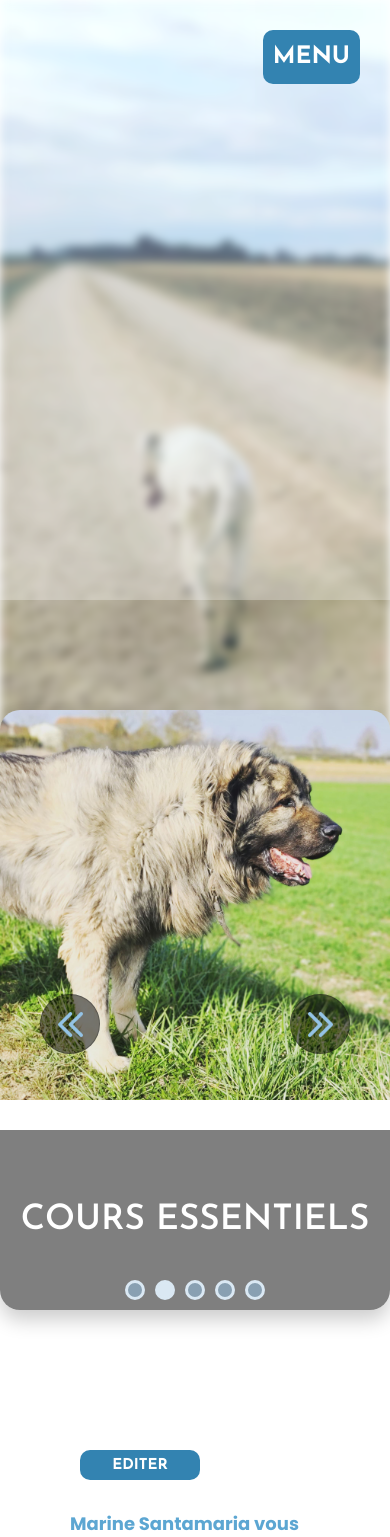
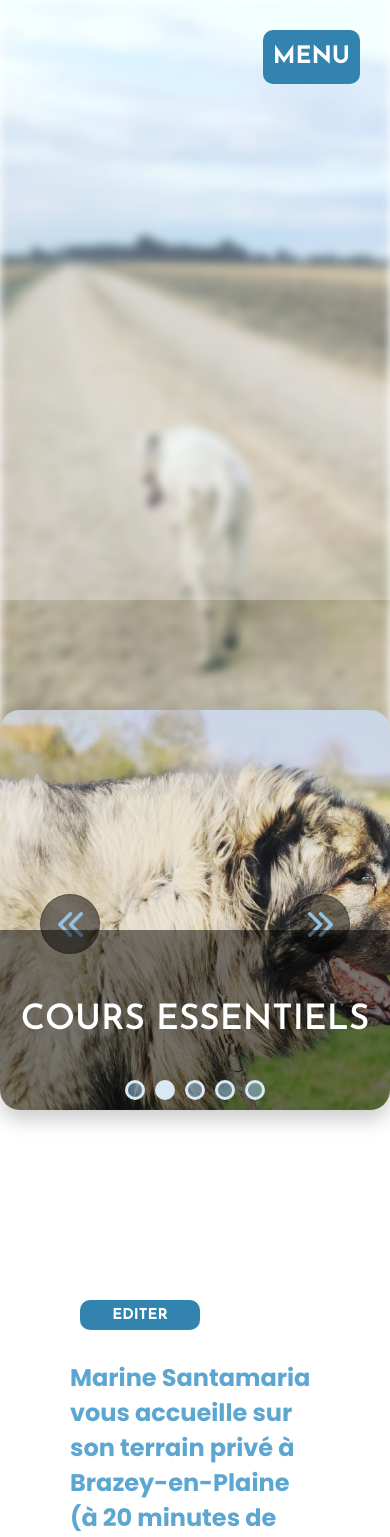
Before and after one commit to eboudrenghien/SavoirEcouterSonChien, a React (Create React App) app in the folder client/: page / in a window 390 px wide. Shown: the top 1537 px of the page. Built offline with nearby package versions, Linux system fonts and the light colour scheme.

Commit message:
modification font-size à propos de, problème résolu sous-menu, slider en cours

```diff
--- a/client/src/components/Navbar.jsx
+++ b/client/src/components/Navbar.jsx
@@ -75,15 +75,14 @@ function Navbar() {
                     <Link to="/" title="Accueil">
                         <img src={Logo} alt="" className='logo' style={{ width: '150px' }} />
                     </Link>
-                    <li className="items"><Link to="/" onClick={toggleSousMenu}>FORMULES
-                        <span> <i className="fa-solid fa-angle-down" onClick={toggleSousMenu}></i></span></Link>
+                    <li className="items" onClick={toggleSousMenu}>FORMULES
                         {sousMenu && (
                             <ul className='sous-menu'>
-                                <li className="items-sous-menu" style={{ textAlign: 'center' }}><Link to="/stage-intensif" className='link' >STAGE INTENSIF</Link></li>
-                                <li className="items-sous-menu" style={{ textAlign: 'center' }}><Link to="/cours-essentiels" >COURS ESSENTIELS</Link></li>
-                                <li className="items-sous-menu" style={{ textAlign: 'center' }}><Link to="/7-jours-de-reeducation" >7 JOURS DE RÉÉDUCATION</Link></li>
-                                <li className="items-sous-menu" style={{ textAlign: 'center' }}><Link to="/attestation-chien-de-categorie">ATTESTATION D'APTITUDE POUR DÉTENTEUR CHIENS DE CATÉGORIES</Link></li>
-                                <li className="items-sous-menu" style={{ textAlign: 'center' }}><Link to="/cours-collectifs" >COURS COLLECTIFS</Link></li>
+                                <li className="items-sous-menu" style={{ textAlign: 'center' }}  onClick={toggleSousMenu}><Link to="/stage-intensif" className='link' >STAGE INTENSIF</Link></li>
+                                <li className="items-sous-menu" style={{ textAlign: 'center' }}  onClick={toggleSousMenu}><Link to="/cours-essentiels" >COURS ESSENTIELS</Link></li>
+                                <li className="items-sous-menu" style={{ textAlign: 'center' }}  onClick={toggleSousMenu}><Link to="/7-jours-de-reeducation" >7 JOURS DE RÉÉDUCATION</Link></li>
+                                <li className="items-sous-menu" style={{ textAlign: 'center' }}  onClick={toggleSousMenu}><Link to="/attestation-chien-de-categorie">ATTESTATION D'APTITUDE POUR DÉTENTEUR CHIENS DE CATÉGORIES</Link></li>
+                                <li className="items-sous-menu" style={{ textAlign: 'center' }}  onClick={toggleSousMenu}><Link to="/cours-collectifs" >COURS COLLECTIFS</Link></li>
                             </ul>
                         )}
                     </li>
--- a/client/src/styles/components/Navbar.scss
+++ b/client/src/styles/components/Navbar.scss
@@ -25,11 +25,19 @@ nav {
     list-style: none;
 
     li {
-      font-size: 24px;
-
+      font-size: 1.5rem;
       display: flex;
       flex-wrap: wrap;
-
+      color: $color3;
+      font-family: $police2;
+      font-weight: 800;
+      text-decoration: none;
+      text-shadow: $color1 1px 0 10px;
+      cursor: pointer;
+      &:hover {
+        color: $color1;
+        text-shadow: $color3 1px 0 10px;
+      }
       a {
         color: $color3;
         font-family: $police2;
@@ -52,7 +60,6 @@ nav {
 .sous-menu {
   position: absolute;
   width: 260px;
-
   top: 100px;
   padding: 10px;
   z-index: 2;
@@ -65,7 +72,7 @@ nav {
     align-items: center;
     text-align: center;
     padding: 10px;
-    background: rgba(255, 255, 255, 0.6);
+    background: rgba(255, 255, 255,1);
     border-bottom: 0.5px solid $color3;
     border-right: 0.5px solid $color3;
     border-left: 0.5px solid $color3;
@@ -75,8 +82,10 @@ nav {
       color: $color3;
       font-family: $police2;
       font-weight: 800;
+      font-size: 1.2rem;
       text-decoration: none;
       cursor: pointer;
+
 
       &:hover {
         color: $color1;
@@ -87,9 +96,6 @@ nav {
   }
 }
 
-.items:hover>ul {
-  display: block;
-}
 
 .link-connexion {
 
@@ -139,9 +145,6 @@ nav {
         width: 200px;
         height: 50px;
 
-        a {
-          color: white;
-        }
       }
 
     }
@@ -149,7 +152,7 @@ nav {
     .link-connexion {
       height: 40px;
       padding: 10px;
-      font-size: 18px;
+      font-size: 1.5rem;
     }
 
     .menu {
--- a/client/src/styles/components/albums-photos.scss
+++ b/client/src/styles/components/albums-photos.scss
@@ -14,7 +14,7 @@
     margin-top: 20px;
     margin-bottom: 10px;
     text-align: center;
-    font-size: 20px;
+    font-size: 1.5rem;
     font-family: $police2;
     color: $color3;
 
--- a/client/src/styles/components/animations/Slider.scss
+++ b/client/src/styles/components/animations/Slider.scss
@@ -1,8 +1,6 @@
 .container-slider {
-  max-width: 1200px;
-  width: 1200px;
-  height: 600px;
-  margin: 120px;
+  width: 800px;
+  height: 555px;
   object-fit: cover;
   position: relative;
   overflow: hidden;
@@ -12,15 +10,25 @@
 }
 @media screen and (max-width: 750px) {
   .container-slider {
-    width: 800px;
+    width: 400px;
+    height: 400px;
     margin: 90px auto;
+    .slide img {
+      width: 100%;
+      height: 10%;
 
+      object-fit: cover;
+
+
+    }
   }
 }
 @media screen and (max-width: 375px) {
   .container-slider {
     width: 280px;
     height:300px;
+
+
     .slideTitre {
 
       width: 100%;
@@ -79,9 +87,9 @@
 
 .slide img {
   width: 100%;
-
+  height: 100%;
+  min-height: 700px;
   object-fit: cover;
-  background-position: center;
 
 
 }
--- a/client/src/styles/components/formules/stageintensif.scss
+++ b/client/src/styles/components/formules/stageintensif.scss
@@ -57,7 +57,6 @@
             margin-top: 0px;
             font-family: $police1;
             font-weight: 600;
-
         }
     }
 }
--- a/client/src/styles/index.css
+++ b/client/src/styles/index.css
@@ -9,6 +9,10 @@
 
 html, body {
   height: 100%;
+}
+
+p {
+  font-size: 1rem;
 }
 
 button {
@@ -77,8 +81,6 @@ button:hover {
 
 .accueil {
   display: flex;
-  justify-content: space-around;
-  align-items: center;
 }
 .accueil .description {
   position: relative;
@@ -95,14 +97,14 @@ button:hover {
   font-family: "Poppins", sans-serif;
   font-weight: 700;
   padding: 10px;
-  font-size: 18px;
+  font-size: 1.5rem;
   color: #5CA6D2;
 }
 .accueil .description p {
   font-family: "Poppins", sans-serif;
   font-weight: 500;
   padding: 10px;
-  font-size: 16px;
+  font-size: 1rem;
   text-align: justify;
 }
 @media screen and (max-width: 1200px) {
@@ -114,9 +116,11 @@ button:hover {
 @media screen and (max-width: 1400px) {
   .accueil {
     display: flex;
-    justify-content: space-around;
-    align-items: center;
     flex-wrap: wrap;
+    justify-content: center;
+  }
+  .accueil .description {
+    margin-top: 50px;
   }
 }
 .tarifs:before {
@@ -216,7 +220,8 @@ button:hover {
 
 .a-propos-de {
   position: relative;
-  max-width: 90%;
+  width: 60%;
+  min-width: 400px;
   display: flex;
   flex-direction: column;
   align-items: center;
@@ -228,18 +233,15 @@ button:hover {
   font-family: "Poppins", sans-serif;
   font-weight: 500;
   padding: 10px;
-  font-size: 20px;
-  text-align: center;
+  font-size: 1rem;
+  text-align: justify;
 }
 .a-propos-de .aproposdeImg {
   border-radius: 20px;
   width: 100%;
   height: 450px;
 }
-@media screen and (max-width: 700px) {
-  .a-propos-de .a-propos-de {
-    width: 500px;
-  }
+@media screen and (max-width: 800px) {
   .a-propos-de .aproposdeImg {
     border-radius: 20px;
     width: 400px;
@@ -400,9 +402,19 @@ nav .rubriques {
   list-style: none;
 }
 nav .rubriques li {
-  font-size: 24px;
+  font-size: 1.5rem;
   display: flex;
   flex-wrap: wrap;
+  color: #5CA6D2;
+  font-family: "Josefin Sans", sans-serif;
+  font-weight: 800;
+  text-decoration: none;
+  text-shadow: white 1px 0 10px;
+  cursor: pointer;
+}
+nav .rubriques li:hover {
+  color: white;
+  text-shadow: #5CA6D2 1px 0 10px;
 }
 nav .rubriques li a {
   color: #5CA6D2;
@@ -431,7 +443,7 @@ nav .rubriques li a:hover {
   align-items: center;
   text-align: center;
   padding: 10px;
-  background: rgba(255, 255, 255, 0.6);
+  background: rgb(255, 255, 255);
   border-bottom: 0.5px solid #5CA6D2;
   border-right: 0.5px solid #5CA6D2;
   border-left: 0.5px solid #5CA6D2;
@@ -440,16 +452,13 @@ nav .rubriques li a:hover {
   color: #5CA6D2;
   font-family: "Josefin Sans", sans-serif;
   font-weight: 800;
+  font-size: 1.2rem;
   text-decoration: none;
   cursor: pointer;
 }
 .sous-menu .items-sous-menu a:hover {
   color: white;
   text-shadow: #5CA6D2 1px 0 10px;
-}
-
-.items:hover > ul {
-  display: block;
 }
 
 .link-connexion {
@@ -492,13 +501,10 @@ nav .rubriques li a:hover {
     width: 200px;
     height: 50px;
   }
-  nav .rubriques li a {
-    color: white;
-  }
   nav .link-connexion {
     height: 40px;
     padding: 10px;
-    font-size: 18px;
+    font-size: 1.5rem;
   }
   nav .menu {
     display: block;
@@ -693,7 +699,7 @@ a {
   margin-top: 20px;
   margin-bottom: 10px;
   text-align: center;
-  font-size: 20px;
+  font-size: 1.5rem;
   font-family: "Josefin Sans", sans-serif;
   color: #5CA6D2;
 }
@@ -1000,10 +1006,8 @@ li {
 }
 
 .container-slider {
-  max-width: 1200px;
-  width: 1200px;
-  height: 600px;
-  margin: 120px;
+  width: 800px;
+  height: 555px;
   object-fit: cover;
   position: relative;
   overflow: hidden;
@@ -1013,8 +1017,14 @@ li {
 
 @media screen and (max-width: 750px) {
   .container-slider {
-    width: 800px;
+    width: 400px;
+    height: 400px;
     margin: 90px auto;
+  }
+  .container-slider .slide img {
+    width: 100%;
+    height: 10%;
+    object-fit: cover;
   }
 }
 @media screen and (max-width: 375px) {
@@ -1068,8 +1078,9 @@ li {
 
 .slide img {
   width: 100%;
+  height: 100%;
+  min-height: 700px;
   object-fit: cover;
-  background-position: center;
 }
 
 .active-anim {
--- a/client/src/styles/pages/about.scss
+++ b/client/src/styles/pages/about.scss
@@ -25,9 +25,8 @@
     // margin-right: auto;
     // margin-left: auto;
     position: relative;
-    max-width:90%;
-
-
+    width:60%;
+    min-width: 400px;
     display: flex;
     flex-direction: column;
     align-items: center;
@@ -40,8 +39,8 @@
         font-family: $police1;
         font-weight: 500;
         padding: 10px;
-        font-size: 20px;
-        text-align: center;
+        font-size: 1rem;
+        text-align: justify;
 
     }
  .aproposdeImg {
@@ -50,11 +49,7 @@
         height: 450px;
         }
 
-    @media screen and (max-width: 700px) {
-        .a-propos-de {
-            width: 500px;
-
-        }
+    @media screen and (max-width: 800px) {
         .aproposdeImg {
             border-radius: 20px;
             width: 400px;
--- a/client/src/styles/pages/accueil.scss
+++ b/client/src/styles/pages/accueil.scss
@@ -14,10 +14,6 @@
 
 .accueil {
     display: flex;
-    justify-content: space-around;
-    align-items: center;
-
-
 
 .description {
         position: relative;
@@ -34,7 +30,7 @@
             font-family: $police1;
             font-weight: 700;
             padding: 10px;
-            font-size: 18px;
+            font-size: 1.5rem;
             color: $color3;
 
         }
@@ -43,7 +39,7 @@
             font-family: $police1;
             font-weight: 500;
             padding: 10px;
-            font-size: 16px;
+            font-size: 1rem;
             text-align: justify;
         }
     }
@@ -59,11 +55,12 @@
 
 @media screen and (max-width: 1400px) {
     .accueil {
-
       display: flex;
-      justify-content: space-around;
-      align-items: center;
       flex-wrap: wrap;
+      justify-content: center;
+    .description {
+      margin-top: 50px;
+    }
 
     }
   }
--- a/client/src/styles/settings.scss
+++ b/client/src/styles/settings.scss
@@ -24,6 +24,9 @@ $color3: #5CA6D2;
 $color4: #DAE8F3;
 $color5: #93C2E5;
 
+p {
+    font-size: 1rem;
+}
 // BOUTONS - CONNEXION ENREGISTREMENT
 button {
 
```
Also changed, not shown: 1 other file (tests, documents, lock files or other folders).
